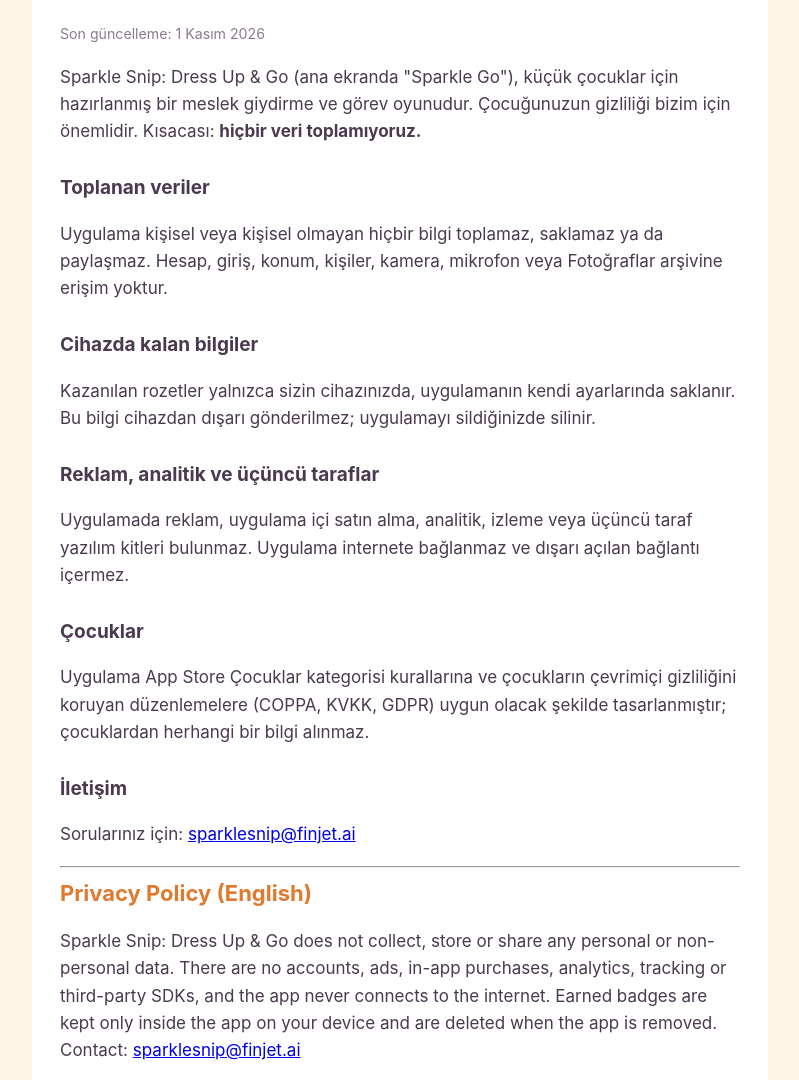
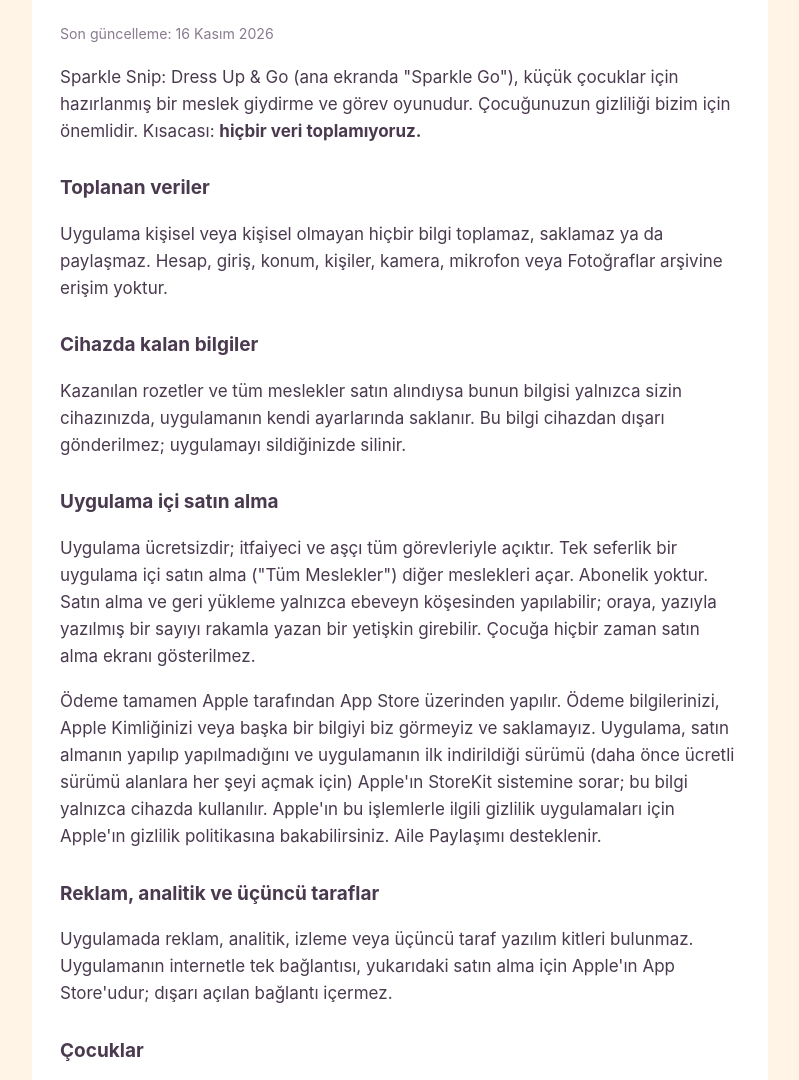
Before and after one commit to canokcelik/sparkle-snip-legal, a plain HTML site: page go/privacy.html in a window 1280 px wide. Shown: the part 172-1252 px from the top of the page, without its empty margins (240-1039 px from the left). Drawn offline with Linux system fonts and the light colour scheme.

Commit message:
Sparkle Go privacy: in-app purchase section (app goes free with one-time 'All Jobs' purchase)
Co-Authored-By: Claude Opus 5.5 <noreply@anthropic.com>

```diff
--- a/go/privacy.html
+++ b/go/privacy.html
@@ -15,7 +15,7 @@
 <body>
 <main>
   <h1>Sparkle Snip: Dress Up &amp; Go — Gizlilik Politikası</h1>
-  <small>Son güncelleme: 1 Kasım 2026</small>
+  <small>Son güncelleme: 16 Kasım 2026</small>
 
   <p>Sparkle Snip: Dress Up &amp; Go (ana ekranda "Sparkle Go"), küçük çocuklar için hazırlanmış bir meslek giydirme ve görev oyunudur. Çocuğunuzun gizliliği bizim için önemlidir. Kısacası: <strong>hiçbir veri toplamıyoruz.</strong></p>
 
@@ -23,10 +23,14 @@
   <p>Uygulama kişisel veya kişisel olmayan hiçbir bilgi toplamaz, saklamaz ya da paylaşmaz. Hesap, giriş, konum, kişiler, kamera, mikrofon veya Fotoğraflar arşivine erişim yoktur.</p>
 
   <h2>Cihazda kalan bilgiler</h2>
-  <p>Kazanılan rozetler yalnızca sizin cihazınızda, uygulamanın kendi ayarlarında saklanır. Bu bilgi cihazdan dışarı gönderilmez; uygulamayı sildiğinizde silinir.</p>
+  <p>Kazanılan rozetler ve tüm meslekler satın alındıysa bunun bilgisi yalnızca sizin cihazınızda, uygulamanın kendi ayarlarında saklanır. Bu bilgi cihazdan dışarı gönderilmez; uygulamayı sildiğinizde silinir.</p>
+
+  <h2>Uygulama içi satın alma</h2>
+  <p>Uygulama ücretsizdir; itfaiyeci ve aşçı tüm görevleriyle açıktır. Tek seferlik bir uygulama içi satın alma ("Tüm Meslekler") diğer meslekleri açar. Abonelik yoktur. Satın alma ve geri yükleme yalnızca ebeveyn köşesinden yapılabilir; oraya, yazıyla yazılmış bir sayıyı rakamla yazan bir yetişkin girebilir. Çocuğa hiçbir zaman satın alma ekranı gösterilmez.</p>
+  <p>Ödeme tamamen Apple tarafından App Store üzerinden yapılır. Ödeme bilgilerinizi, Apple Kimliğinizi veya başka bir bilgiyi biz görmeyiz ve saklamayız. Uygulama, satın almanın yapılıp yapılmadığını ve uygulamanın ilk indirildiği sürümü (daha önce ücretli sürümü alanlara her şeyi açmak için) Apple'ın StoreKit sistemine sorar; bu bilgi yalnızca cihazda kullanılır. Apple'ın bu işlemlerle ilgili gizlilik uygulamaları için Apple'ın gizlilik politikasına bakabilirsiniz. Aile Paylaşımı desteklenir.</p>
 
   <h2>Reklam, analitik ve üçüncü taraflar</h2>
-  <p>Uygulamada reklam, uygulama içi satın alma, analitik, izleme veya üçüncü taraf yazılım kitleri bulunmaz. Uygulama internete bağlanmaz ve dışarı açılan bağlantı içermez.</p>
+  <p>Uygulamada reklam, analitik, izleme veya üçüncü taraf yazılım kitleri bulunmaz. Uygulamanın internetle tek bağlantısı, yukarıdaki satın alma için Apple'ın App Store'udur; dışarı açılan bağlantı içermez.</p>
 
   <h2>Çocuklar</h2>
   <p>Uygulama App Store Çocuklar kategorisi kurallarına ve çocukların çevrimiçi gizliliğini koruyan düzenlemelere (COPPA, KVKK, GDPR) uygun olacak şekilde tasarlanmıştır; çocuklardan herhangi bir bilgi alınmaz.</p>
@@ -36,7 +40,9 @@
 
   <hr>
   <h1 lang="en" style="font-size:22px">Privacy Policy (English)</h1>
-  <p lang="en">Sparkle Snip: Dress Up &amp; Go does not collect, store or share any personal or non-personal data. There are no accounts, ads, in-app purchases, analytics, tracking or third-party SDKs, and the app never connects to the internet. Earned badges are kept only inside the app on your device and are deleted when the app is removed. Contact: <a href="mailto:sparklesnip@finjet.ai">sparklesnip@finjet.ai</a></p>
+  <p lang="en">Sparkle Snip: Dress Up &amp; Go does not collect, store or share any personal or non-personal data. There are no accounts, ads, subscriptions, analytics, tracking or third-party SDKs. Earned badges, and whether all jobs were bought, are kept only inside the app on your device and are deleted when the app is removed.</p>
+  <p lang="en"><strong>In-app purchase.</strong> The app is free; the firefighter and chef jobs are open with all their missions. A single one-time in-app purchase ("All Jobs") opens the other jobs. Buying and restoring are only possible in the parents' corner, behind a parental gate (typing a number written in words); children are never shown a purchase screen. Payment is handled entirely by Apple through the App Store: we never see or store your payment details, Apple ID or any other information. The app asks Apple's StoreKit only whether the purchase was made and which version of the app was first downloaded (so people who bought the earlier paid version keep everything); this is used on the device only. Apple's App Store is the app's only internet connection, and Apple's own privacy policy covers these transactions. Family Sharing is supported.</p>
+  <p lang="en">Contact: <a href="mailto:sparklesnip@finjet.ai">sparklesnip@finjet.ai</a></p>
 </main>
 </body>
 </html>
```
Also changed, not shown: go/privacy/index.html (+10 -4 lines).
